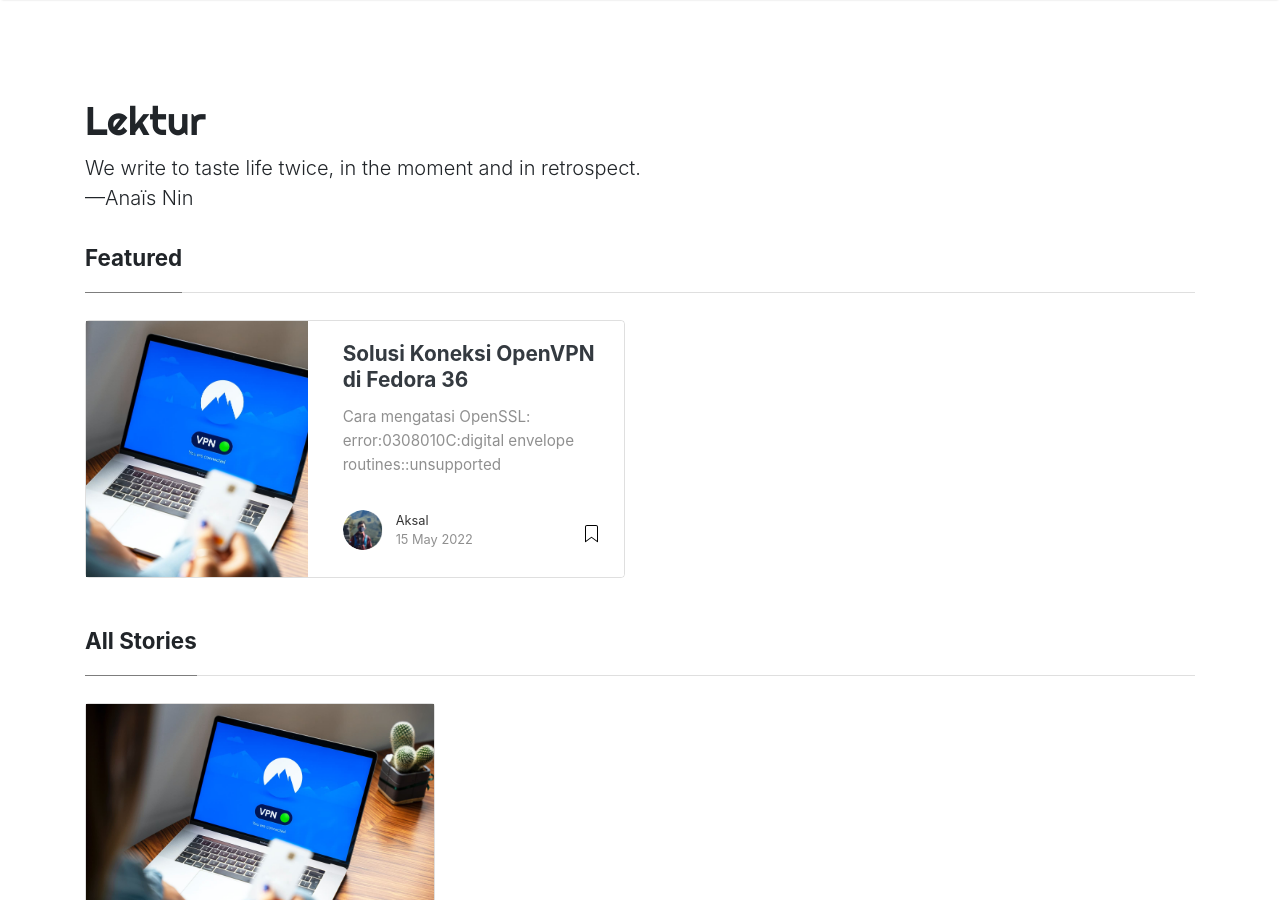
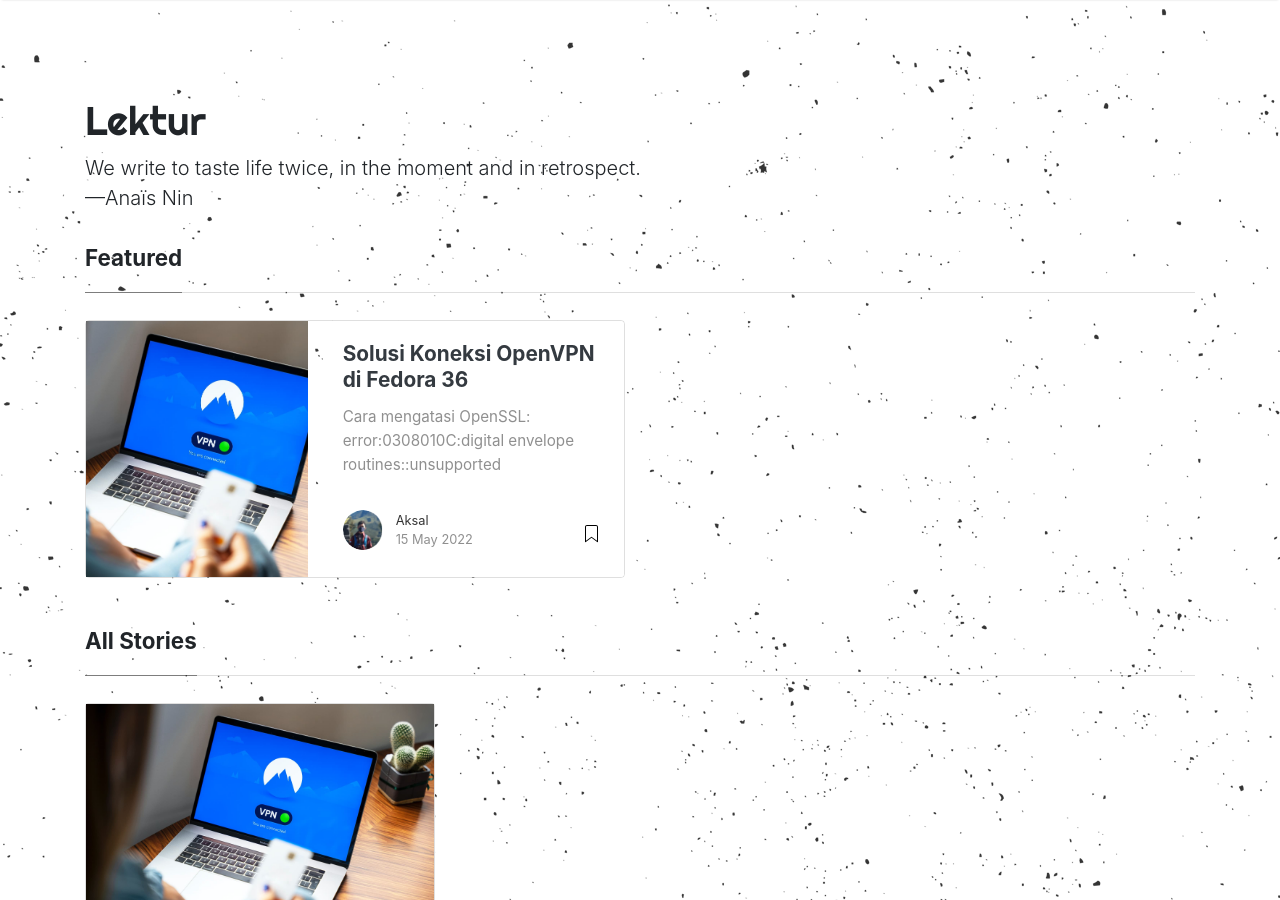
Before and after one commit to aksalsf/blog, a Jekyll site: the page built from index.html, in a window 1280 px wide and 900 px high. Built offline with Jekyll 4.4.1, drawn with Linux system fonts in a browser that asks for light colours; nearby versions of some CDN libraries; the list of posts is cut into pages by our own code.

Commit message:
👏🏼 Revert grunge background url

```diff
--- a/_layouts/default.html
+++ b/_layouts/default.html
@@ -33,7 +33,7 @@ ga('send', 'pageview');
 {% endif %}
 
 {% capture layout %}{% if page.layout %}layout-{{ page.layout }}{% endif %}{% endcapture %}
-<body class="{{layout}}" style="background: url({{site.baseurl}}/blog/assets/images/grunge-black.png);">
+<body class="{{layout}}" style="background: url(https://aksalsf.github.io/blog/assets/images/grunge-black.png);">
 	<!-- defer loading of font and font awesome -->
 	<noscript id="deferred-styles">
 		<link href="https://fonts.googleapis.com/css?family=Righteous%7CMerriweather:300,300i,400,400i,700,700i" rel="stylesheet">
```
